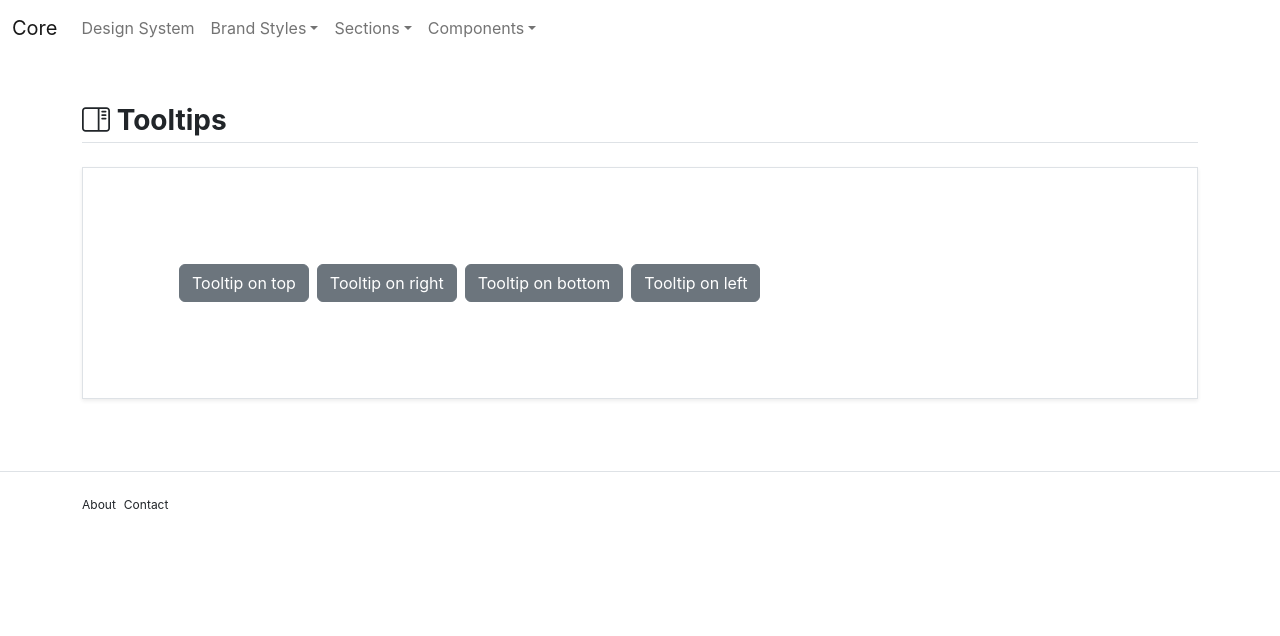
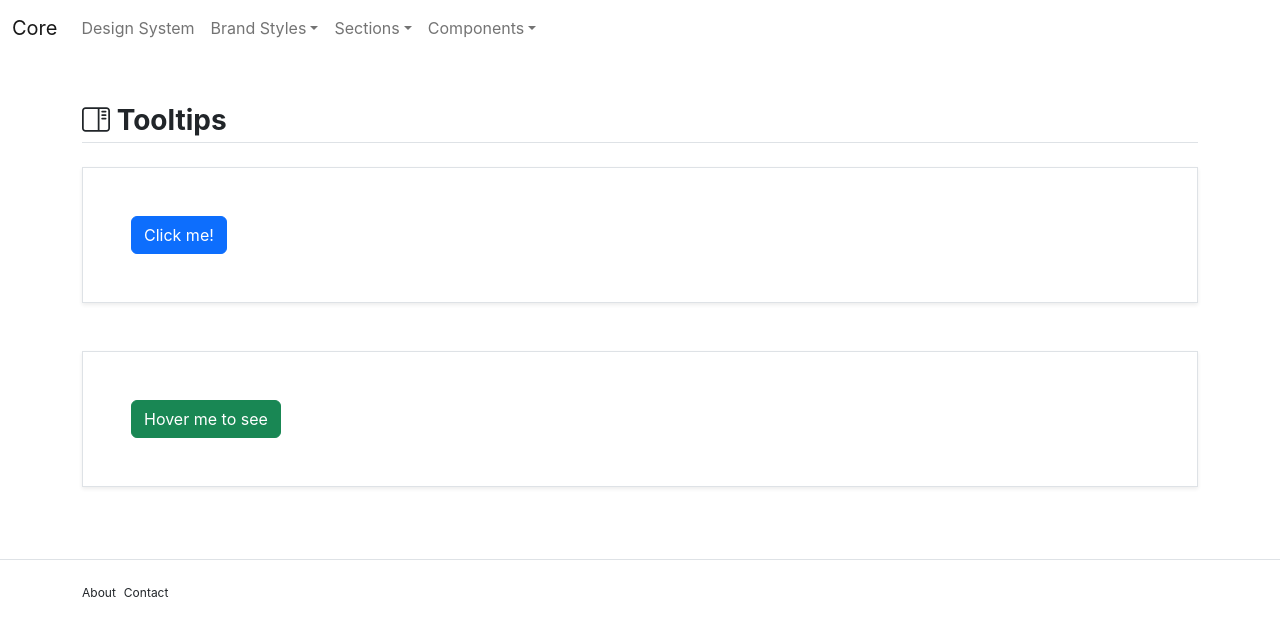
Before and after one commit to hscersosimo/core, a Next.js app: page /docs/content/tooltips in a window 1280 px wide. Shown: the top 636 px of the page. Built offline with nearby package versions, Linux system fonts and the light colour scheme; a web font is replaced by a local one.

Commit message:
react-bootstrap + new tooltips method (test)

```diff
--- a/app/docs/content/tooltips/page.js
+++ b/app/docs/content/tooltips/page.js
@@ -1,60 +1,45 @@
 "use client";
 import SectionHeader from "../_ui/SectionHeader";
 import Container from "../_ui/Container";
-import { useEffect } from "react";
+import React, { useState, useRef } from "react";
+import Button from "react-bootstrap/Button";
+import Overlay from "react-bootstrap/Overlay";
+import OverlayTrigger from "react-bootstrap/OverlayTrigger";
+import Tooltip from "react-bootstrap/Tooltip";
 
 const Tooltips = () => {
-  useEffect(() => {
-    // const tooltipTriggerList = document.querySelectorAll(
-    //   '[data-bs-toggle="tooltip"]'
-    // );
-    // const tooltipList = [...tooltipTriggerList].map(
-    //   (tooltipTriggerEl) => new bootstrap.Tooltip(tooltipTriggerEl)
-    // );
-  });
+  const [show, setShow] = useState(false);
+  const target = useRef(null);
+  const renderTooltip = (props) => (
+    <Tooltip id="button-tooltip" {...props}>
+      Simple tooltip
+    </Tooltip>
+  );
 
   return (
     <>
       <SectionHeader name="Tooltips" icon="sidebar-flip" />
       <Container>
-        <div className="container p-5">
-          <button
-            type="button"
-            className="btn btn-secondary me-2"
-            data-bs-toggle="tooltip"
-            data-bs-placement="top"
-            title="Tooltip on top"
-          >
-            Tooltip on top
-          </button>
-          <button
-            type="button"
-            className="btn btn-secondary me-2"
-            data-bs-toggle="tooltip"
-            data-bs-placement="right"
-            title="Tooltip on right"
-          >
-            Tooltip on right
-          </button>
-          <button
-            type="button"
-            className="btn btn-secondary me-2"
-            data-bs-toggle="tooltip"
-            data-bs-placement="bottom"
-            title="Tooltip on bottom"
-          >
-            Tooltip on bottom
-          </button>
-          <button
-            type="button"
-            className="btn btn-secondary me-2"
-            data-bs-toggle="tooltip"
-            data-bs-placement="left"
-            title="Tooltip on left"
-          >
-            Tooltip on left
-          </button>
-        </div>
+        <Button ref={target} onClick={() => setShow(!show)}>
+          Click me!
+        </Button>
+        <Overlay target={target.current} show={show} placement="right">
+          {(props) => (
+            <Tooltip id="overlay-example" {...props}>
+              My Tooltip
+            </Tooltip>
+          )}
+        </Overlay>
+      </Container>
+
+      <Container>
+        <OverlayTrigger
+          placement="right"
+          delay={{ show: 250, hide: 400 }}
+          overlay={renderTooltip}
+        >
+          <Button variant="success">Hover me to see</Button>
+        </OverlayTrigger>
       </Container>
     </>
   );
--- a/package.json
+++ b/package.json
@@ -6,12 +6,13 @@
     "start": "next start"
   },
   "dependencies": {
-    "bootstrap": "^5.2.2",
+    "bootstrap": "^5.2.3",
     "eslint-config-next": "^13.0.5",
     "jquery": "^3.6.1",
     "masonry-layout": "^4.2.2",
     "next": "^13.0.5",
     "react": "^18.2.0",
+    "react-bootstrap": "^2.7.0",
     "react-dom": "^18.2.0"
   },
   "devDependencies": {
```
Also changed, not shown: 2 other files (tests, documents, lock files or other folders).
